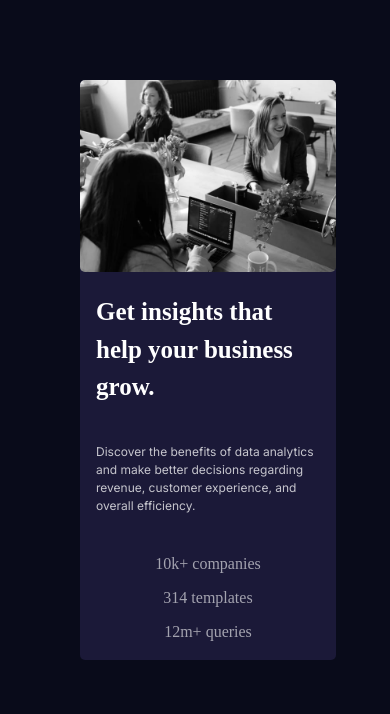
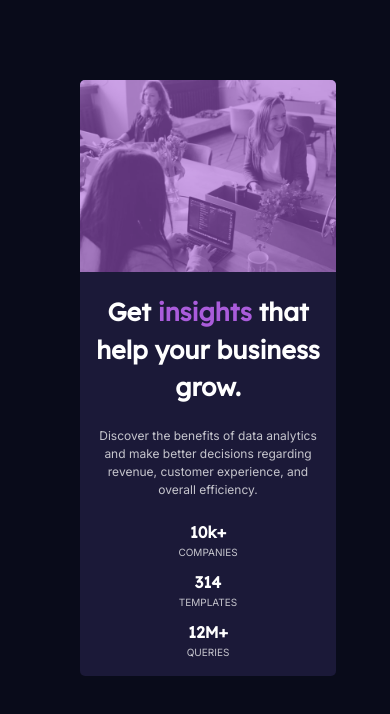
Before and after one commit to zayaanw/stats-preview-card-component-main, a plain HTML site: page index.html in a window 390 px wide. Drawn offline with Linux system fonts and the light colour scheme.

Commit message:
mobile card

```diff
--- a/index.html
+++ b/index.html
@@ -26,7 +26,12 @@
           alt="people sitting in office"
           srcset=""
       /></picture>
-      <header><h1>Get insights that help your business grow.</h1></header>
+      <header>
+        <h1>
+          Get <span class="title-purple">insights</span> that help your business
+          grow.
+        </h1>
+      </header>
       <main>
         <p>
           Discover the benefits of data analytics and make better decisions
@@ -34,9 +39,18 @@
         </p>
       </main>
       <section>
-        <div class="companies">10k+ companies</div>
-        <div class="templates">314 templates</div>
-        <div class="queries">12m+ queries</div>
+        <div class="companies">
+          <span class="section-bold">10k+</span>
+          <div><p class="subheader">COMPANIES</p></div>
+        </div>
+        <div class="templates">
+          <span class="section-bold">314</span>
+          <div><p class="subheader">TEMPLATES</p></div>
+        </div>
+        <div class="queries">
+          <span class="section-bold">12M+</span>
+          <div><p class="subheader">QUERIES</p></div>
+        </div>
       </section>
     </div>
   </body>
--- a/style.css
+++ b/style.css
@@ -58,8 +58,17 @@ img,
 picture {
   max-width: 100%;
   display: block;
-  border-radius: 5px;
+  border-top-right-radius: 5px;
+  border-top-left-radius: 5px;
   height: 12rem;
+}
+
+picture {
+  background-color: var(--accent);
+}
+
+img {
+  filter: opacity(0.45);
 }
 
 /* Inherit fonts for inputs and buttons */
@@ -106,14 +115,23 @@ h1 {
   color: var(--main_white);
   font-size: 25px;
   padding: 1rem;
+  font-family: var(--Lexend);
+  font-weight: 700;
+  text-align: center;
+}
+
+.title-purple {
+  color: var(--accent);
 }
 
 p {
   color: var(--pwhite);
   font-size: 12px;
-  padding: 1rem;
+  padding-left: 1rem;
+  padding-right: 1rem;
   font-family: var(--inter);
   font-weight: 400;
+  text-align: center;
 }
 
 section {
@@ -123,4 +141,15 @@ section {
   padding: 1rem;
   gap: 10px;
   color: var(--headingwhite);
+  text-align: center;
 }
+
+.section-bold {
+  font-family: var(--Lexend);
+  font-weight: 700;
+  color: var(--main_white);
+}
+
+.subheader {
+  font-size: 10px;
+}
```
